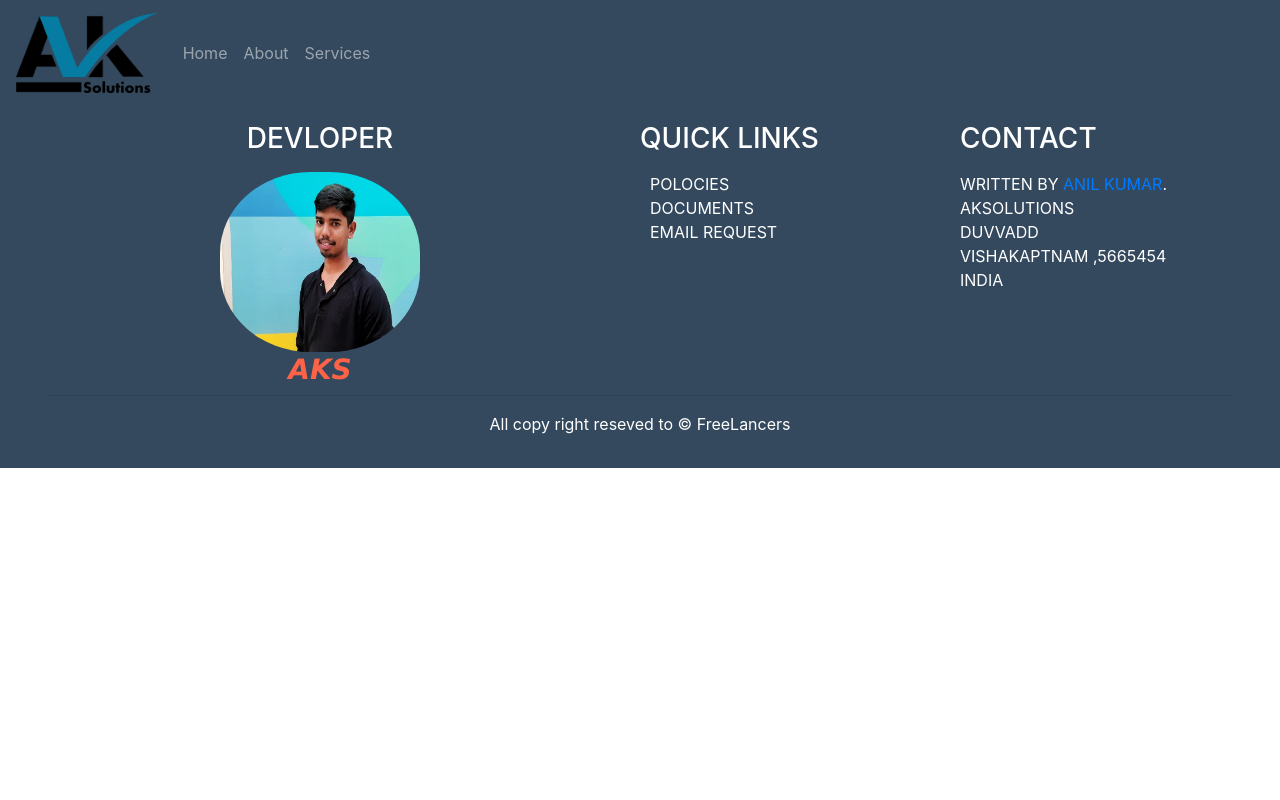
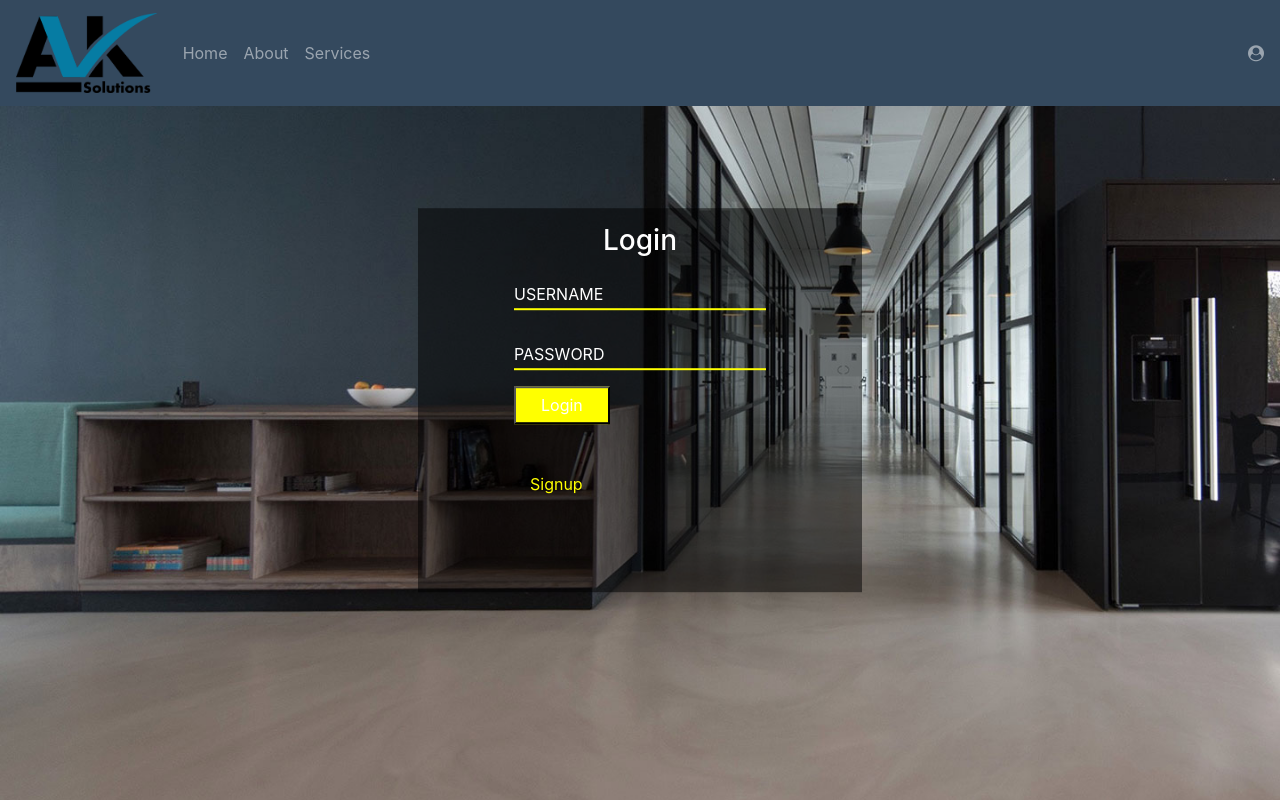
Before and after one commit to anil-627/Samplewebsite, an Angular app: page /login in a window 1280 px wide. Before the commit this address led to /. Shown: the top 800 px of the page. Built offline with nearby package versions, Linux system fonts and the light colour scheme.

Commit message:
login and signup added

```diff
--- /dev/null
+++ b/src/app/components/Auth/login/login.component.css
@@ -0,0 +1,81 @@
+section {
+    width: 100%;
+    height: 100vh;
+    background: url(../../../../assets/bg02.jpg);
+    background-size: cover;
+}
+
+.formBX {
+    position: absolute;
+    top: 50%;
+    left: 50%;
+    transform: translate(-50%, -50%);
+    background: rgba(0, 0, 0, 0.5);
+}
+
+.formBX a {
+    text-decoration: none;
+    color: yellow;
+    padding: 1rem
+}
+
+.formBX a:hover {
+    color: white;
+    transform: scale(1.5);
+}
+
+.formBX form {
+    padding: 0rem 3rem 3rem 3rem;
+    margin: 1rem 3rem 3rem 3rem;
+}
+
+.formBX form h3 {
+    color: white;
+    text-align: center;
+}
+
+.formBX form .inputControl {
+    position: relative;
+    width: 100%;
+    width: 100%;
+}
+
+.formBX form .inputControl input {
+    width: 100%;
+    margin: 1rem 0rem;
+    background: transparent;
+    color: white;
+    outline: none;
+    border: none;
+    border-bottom: 2px solid yellow;
+}
+
+.formBX form .inputControl label {
+    position: absolute;
+    top: 0px;
+    left: 0px;
+    margin: 1rem 0rem;
+    pointer-events: none;
+    transition: .5s;
+    color: white;
+}
+
+.formBX form input[type="submit"] {
+    padding: 5px 25px;
+    color: white;
+    background: yellow;
+}
+
+.formBX form input[type="submit"]:hover {
+    color: yellow;
+    background: white;
+}
+
+.formBX form .inputControl input:focus~label,
+.formBX form .inputControl input:valid~label {
+    position: absolute;
+    top: -18px;
+    left: 0px;
+    margin: 1rem 0rem;
+    color: yellow;
+}
--- /dev/null
+++ b/src/app/components/Auth/login/login.component.html
@@ -0,0 +1,21 @@
+<section>
+    <div class="formBX">
+        <form>
+            <h3>Login</h3>
+            <div class="inputControl">
+                <input type="text" required=''>
+                <label for="">USERNAME</label>
+            </div>
+            <div class="inputControl">
+                <input type="text" required=''>
+                <label for="">PASSWORD</label>
+            </div>
+            <input type="submit" value="Login">
+            <br>
+            <br>
+            <br>
+            <a routerLink='/signup'>Signup</a>
+        </form>
+
+    </div>
+</section>
--- /dev/null
+++ b/src/app/components/Auth/login/login.component.ts
@@ -0,0 +1,15 @@
+import { Component, OnInit } from '@angular/core';
+
+@Component({
+  selector: 'app-login',
+  templateUrl: './login.component.html',
+  styleUrls: ['./login.component.css']
+})
+export class LoginComponent implements OnInit {
+
+  constructor() { }
+
+  ngOnInit(): void {
+  }
+
+}
--- /dev/null
+++ b/src/app/components/Auth/signup/signup.component.css
@@ -0,0 +1,81 @@
+section {
+    width: 100%;
+    height: 100vh;
+    background: url(../../../../assets/bg02.jpg);
+    background-size: cover;
+}
+
+.formBX {
+    position: absolute;
+    top: 50%;
+    left: 50%;
+    transform: translate(-50%, -50%);
+    background: rgba(0, 0, 0, 0.5);
+}
+
+.formBX a {
+    text-decoration: none;
+    color: yellow;
+    padding: 1rem
+}
+
+.formBX a:hover {
+    color: white;
+    transform: scale(1.5);
+}
+
+.formBX form {
+    padding: 0rem 3rem 3rem 3rem;
+    margin: 1rem 3rem 3rem 3rem;
+}
+
+.formBX form h3 {
+    color: white;
+    text-align: center;
+}
+
+.formBX form .inputControl {
+    position: relative;
+    width: 100%;
+    width: 100%;
+}
+
+.formBX form .inputControl input {
+    width: 100%;
+    margin: 1rem 0rem;
+    background: transparent;
+    color: white;
+    outline: none;
+    border: none;
+    border-bottom: 2px solid yellow;
+}
+
+.formBX form .inputControl label {
+    position: absolute;
+    top: 0px;
+    left: 0px;
+    margin: 1rem 0rem;
+    pointer-events: none;
+    transition: .5s;
+    color: white;
+}
+
+.formBX form input[type="submit"] {
+    padding: 5px 25px;
+    color: white;
+    background: yellow;
+}
+
+.formBX form input[type="submit"]:hover {
+    color: yellow;
+    background: white;
+}
+
+.formBX form .inputControl input:focus~label,
+.formBX form .inputControl input:valid~label {
+    position: absolute;
+    top: -18px;
+    left: 0px;
+    margin: 1rem 0rem;
+    color: yellow;
+}
--- /dev/null
+++ b/src/app/components/Auth/signup/signup.component.html
@@ -0,0 +1,25 @@
+<section>
+    <div class="formBX">
+        <form>
+            <h3>SIGNUP</h3>
+            <div class="inputControl">
+                <input type="text" required=''>
+                <label for="">USERNAME</label>
+            </div>
+            <div class="inputControl">
+                <input type="text" required=''>
+                <label for="">PASSWORD</label>
+            </div>
+            <div class="inputControl">
+                <input type="text" required=''>
+                <label for="">CONFIRM PASSWORD</label>
+            </div>
+            <input type="submit" value="signup">
+            <br>
+            <br>
+            <br>
+            <a routerLink='/login'>Login</a>
+        </form>
+
+    </div>
+</section>
--- /dev/null
+++ b/src/app/components/Auth/signup/signup.component.ts
@@ -0,0 +1,15 @@
+import { Component, OnInit } from '@angular/core';
+
+@Component({
+  selector: 'app-signup',
+  templateUrl: './signup.component.html',
+  styleUrls: ['./signup.component.css']
+})
+export class SignupComponent implements OnInit {
+
+  constructor() { }
+
+  ngOnInit(): void {
+  }
+
+}
--- a/src/app/components/app-body/app-body.component.css
+++ b/src/app/components/app-body/app-body.component.css
@@ -13,6 +13,12 @@
     video {
         width: 100%;
         height: 100%;
+    }
+
+    hr {
+        transform: skew(0.5deg, 0.5deg);
+        border: 2px solid red;
+        z-index: 1111;
     }
 
     .slider {
@@ -411,14 +417,22 @@
         overflow-x: hidden;
     }
 
-    .formdata input {
+    .formdata .form-feilds {
+        position: relative;
+        width: 100%;
+        height: 100%;
+    }
+
+    .formdata form {
+        position: relative;
+        width: 100%;
+        height: 100%;
+    }
+
+    .form-controls {
         background-color: transparent;
         outline: none;
         color: white;
-        overflow: none;
-    }
-
-    .form-controls {
         width: 100%;
         outline: none;
         border: none;
--- a/src/app/components/app-body/app-body.component.html
+++ b/src/app/components/app-body/app-body.component.html
@@ -188,11 +188,11 @@
     </div>
 
 </section>
-<hr style="border: 2px solid red;">
+<hr>
 <section style="overflow: none;">
     <div class="container-fluid container-form">
         <div class="row formdata">
-            <div class="col-12 col-sm-6">
+            <div class="col-12 col-sm-6 form-feilds">
                 <h2 class="heading" data-aos="fade-left">ENQUIRY</h2>
                 <form action="" class="form-group" data-aos="fade-right">
                     <input type="text" class="form-controls" placeholder="Name">
--- a/src/app/components/header/header.component.html
+++ b/src/app/components/header/header.component.html
@@ -16,6 +16,9 @@
                     <a class="nav-link" routerLink='/service'>Services</a>
                 </li>
             </ul>
+            <span class="navbar-text" routerLink='/login'>
+              <i class="fa fa-user-circle" aria-hidden="true"></i>
+            </span>
         </div>
     </nav>
 </header>
--- a/src/app/modules/home/home-routing.module.ts
+++ b/src/app/modules/home/home-routing.module.ts
@@ -1,3 +1,5 @@
+import { SignupComponent } from './../../components/Auth/signup/signup.component';
+import { LoginComponent } from './../../components/Auth/login/login.component';
 import { ServiceComponent } from './../../components/service/service.component';
 import { AboutComponent } from './../../components/about/about.component';
 import { NgModule } from '@angular/core';
@@ -10,6 +12,8 @@ const routes: Routes = [
   { path: 'home-body', component: AppBodyComponent},
   { path: 'about', component: AboutComponent},
   { path: 'service', component: ServiceComponent},
+  { path: 'login', component: LoginComponent},
+  { path: 'signup', component: SignupComponent},
 ];
 
 @NgModule({
--- a/src/app/modules/home/home.module.ts
+++ b/src/app/modules/home/home.module.ts
@@ -1,3 +1,5 @@
+import { SignupComponent } from './../../components/Auth/signup/signup.component';
+import { LoginComponent } from './../../components/Auth/login/login.component';
 import { FooterComponent } from './../../components/footer/footer.component';
 import { HeaderComponent } from './../../components/header/header.component';
 import { AppBodyComponent } from './../../components/app-body/app-body.component';
@@ -13,7 +15,9 @@ import { ServiceComponent } from 'src/app/components/service/service.component';
   declarations: [
     AppBodyComponent,
     AboutComponent,
-    ServiceComponent
+    ServiceComponent,
+    LoginComponent,
+    SignupComponent
 
 
   ],
```
Also changed, not shown: src/app/app.component.html (line endings or trailing spaces), 2 other files (tests, documents, lock files or other folders).
